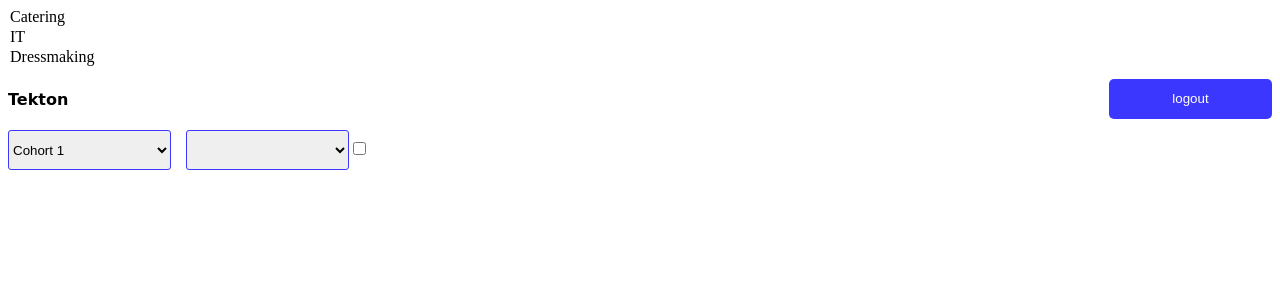
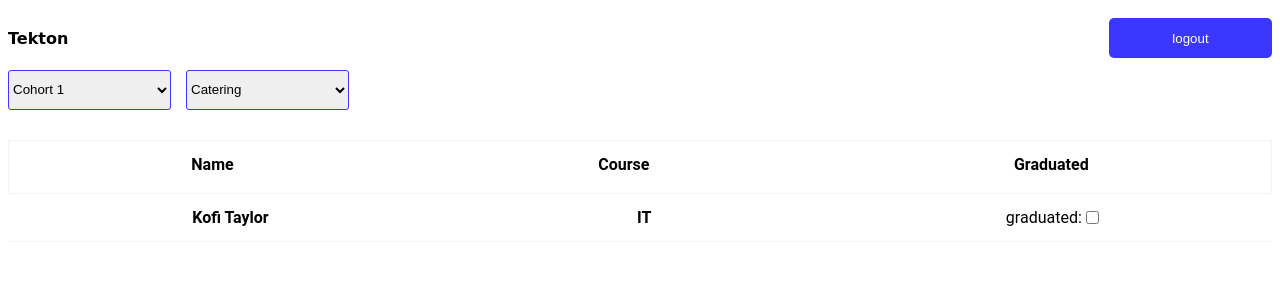
Before and after one commit to kaytee07/Tekton, a Flask app: page /api/v1/home in a window 1280 px wide. Shown: the top 300 px of the page. Run offline with Flask 3, Linux system fonts and the light colour scheme; the visitor is signed in with stand-in values (Sample User, id 1); lists and menus that the app fills with data are empty; parts of the project's set-up code (start-up, migrations or seed data) failed here and were passed over.

Commit message:
debugged login.html

```diff
--- a/api/v1/templates/home.html
+++ b/api/v1/templates/home.html
@@ -1,11 +1,4 @@
-<option value="catering">Catering</option>
-<option value="it">IT</option>
-<option value="dressmaking">Dressmaking</option>
-</select>
-</div>
-
-</div>
-        <div class="<!DOCTYPE html">
+<!DOCTYPE html>
 <html lang="en">
 <head>
     <meta charset="UTF-8">
@@ -19,7 +12,9 @@
             <h4>Tekton</h4>
         </div>
         <div class="logout_btn">
+	  <form action="{{ url_for('appviews.logout') }}" method="post">
             <button>logout</button>
+	  </form>
         </div>
     </header>
     <section class="main">
@@ -31,7 +26,14 @@
             </div>
             <div class="course">
                 <select id="course" name="course">
-        students">
+                    <option value="catering">Catering</option>
+                    <option value="it">IT</option>
+                    <option value="dressmaking">Dressmaking</option>
+                </select>
+            </div>
+
+        </div>
+        <div class="students">
             <div class="std_headers">
                 <div class="student_details head">
                     <h4 class="name">Name</h4>
```
